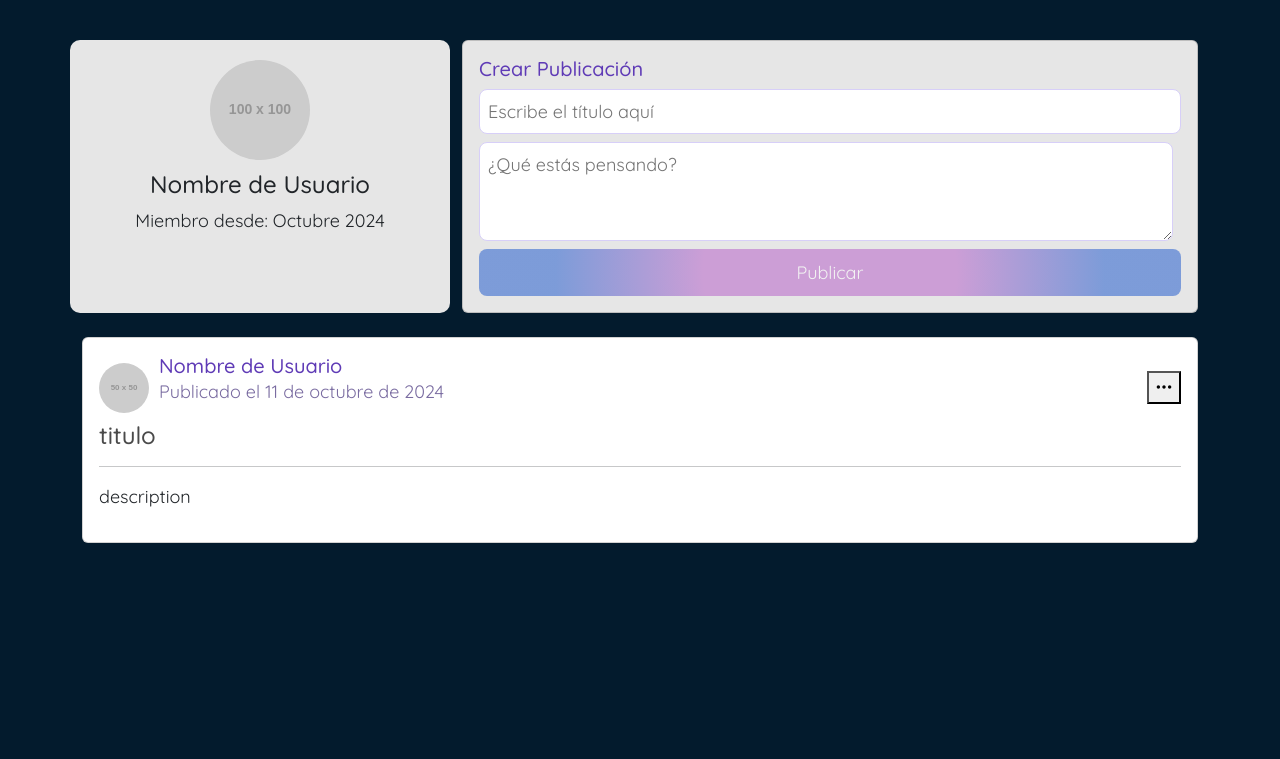
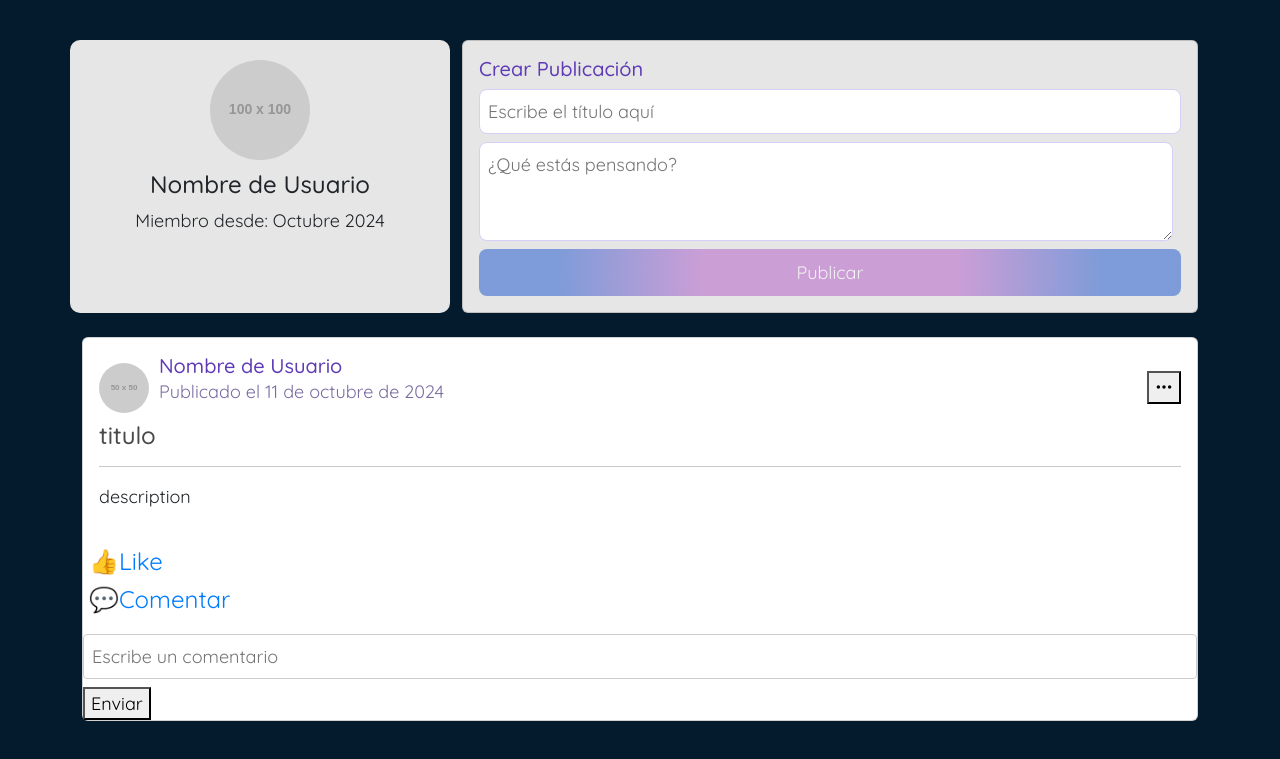
Before and after one commit to Mishell-A/proyecto_u4, a plain HTML site: page inicio.html in a window 1280 px wide. Shown: the part 67-826 px from the top of the page. Before the commit the page ends 800 px from the top, so only its background shows below. Drawn offline with nearby package versions, Linux system fonts and the light colour scheme; no server answers; placeholder pictures from the web are drawn by us.

Commit message:
cambios like-coment

```diff
--- a/assets/css/inicio.css
+++ b/assets/css/inicio.css
@@ -91,6 +91,44 @@ body {
   border: none;
 }
 
+/* Estilos para los botones */
+.interaction-buttons button {
+  background-color: transparent;
+  border: none;
+  color: #007bff; /* Color de los iconos */
+  font-size: 1.5rem;
+  display: flex;
+  align-items: center;
+  cursor: pointer;
+  transition: color 0.3s;
+}
+
+.interaction-buttons button:hover {
+  color: #0056b3; /* Color al pasar el ratón por encima */
+}
+
+/* Estilos para el contador de likes */
+.like-counter {
+  margin-left: 0.5rem;
+  font-size: 1.25rem;
+}
+
+/* Cuando el like está activo */
+.btn-like.active {
+  color: #ff0000; /* Cambia a rojo cuando se activa */
+}
+
+.comments-section {
+  margin-top: 1rem;
+}
+
+.comment-input {
+  width: 100%;
+  margin-bottom: 0.5rem;
+  padding: 0.5rem;
+  border: 1px solid #ccc;
+  border-radius: 0.25rem;
+}
 /* Estilos de las publicaciones */
 
 .publicaciones {
--- a/assets/js/setupTasks.js
+++ b/assets/js/setupTasks.js
@@ -92,14 +92,33 @@ export const setupTasks = (user) => {
                     : `<div></div>`
                 }
             </div>
-            <h4 class="contenido-publicacion">
+            <h3 class="contenido-publicacion">
              ${data.title}
-            </h4>
+            </h3>
             <hr />
-            <p>
+            <h5>
              ${data.description}
-            </p>
+            </h5>
           </div>
+      <div class="interaction-buttons d-flex justify-content-start align-items-center">
+  <button class="btn-like d-flex align-items-center me-3" data-id="task-id">
+    <i class="bi bi-hand-thumbs-up"></i>
+    <p class="fs-4 mb-0 ms-1">like</p>
+    <span class="like-counter ms-2">0</span>
+  </button>
+  <button class="btn-comment d-flex align-items-center" data-id="task-id">
+    <i class="bi bi-chat-dots-fill"></i>
+    <p class="fs-4 mb-0 ms-1">Comentar</p>
+  </button>
+</div>
+
+
+      <!-- Sección de Comentarios -->
+      <div class="comments-section" style="display: none;">
+        <input type="text" class="comment-input" placeholder="Escribe un comentario" data-id="task-id">
+        <button class="btn-submit-comment" data-id="task-id">Enviar</button>
+      </div>
+    </div>
         </div>
       </article>
       `;
--- a/inicio.html
+++ b/inicio.html
@@ -161,6 +161,25 @@
             <hr />
             <p>description</p>
           </div>
+          <div class="interaction-buttons">
+            <button class="btn-like" data-id="task-id">
+              <span class="like-icon">👍</span>
+              <span class="like-text">Like</span>
+            </button>
+            <button class="btn-comment" data-id="task-id">
+              <span class="comment-icon">💬</span>
+              <span class="comment-text">Comentar</span>
+            </button>
+          </div>
+          <div class="comments-section">
+            <input
+              type="text"
+              class="comment-input"
+              placeholder="Escribe un comentario"
+              data-id="task-id"
+            />
+            <button class="btn-submit-comment" data-id="task-id">Enviar</button>
+          </div>
         </div>
       </article>
     </main>
```
